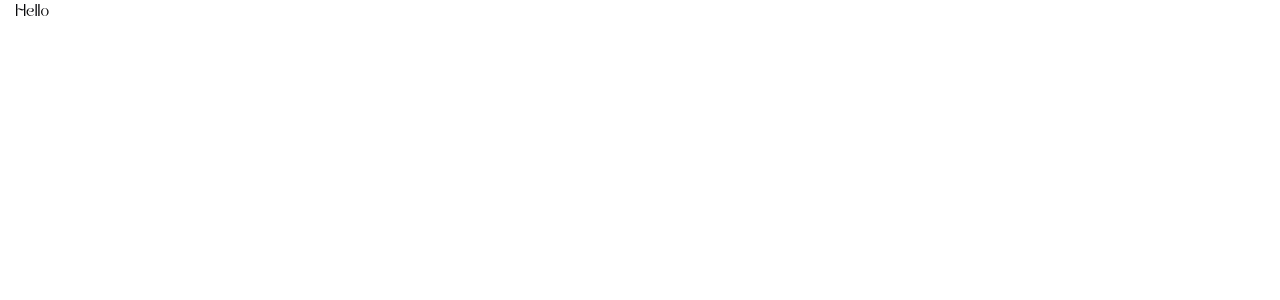
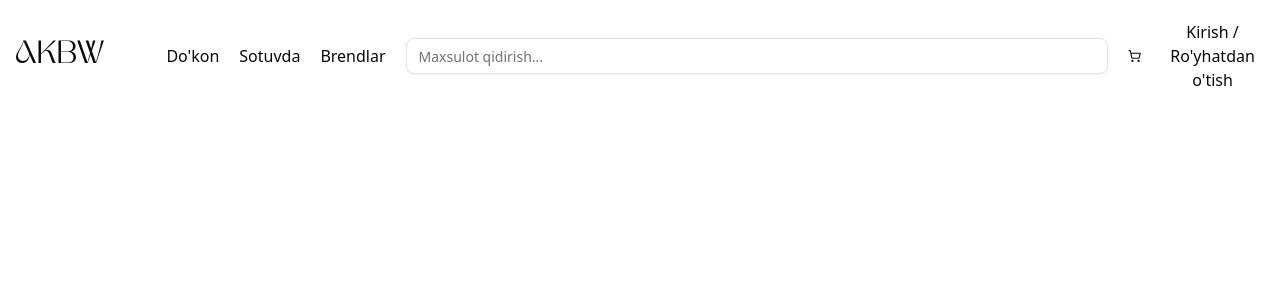
Before and after one commit to the-ict/akbw, a Next.js app in the folder client/: page /uz in a window 1280 px wide. Shown: the top 300 px of the page. Built offline with nearby package versions, Linux system fonts and the light colour scheme.

Commit message:
feat: update navbar component with dynamic items and integrate Kenao font

```diff
--- a/client/src/app/globals.css
+++ b/client/src/app/globals.css
@@ -126,7 +126,7 @@
     @apply container px-4 mx-auto;
   }
 
-  body {
+  .kenao-font {
     font-family: var(--font-kenao);
   }
 }
--- /dev/null
+++ b/client/src/widgets/navbar/lib/data.ts
@@ -0,0 +1,18 @@
+import { INavbarItem } from "./model";
+
+const NavbarItems: INavbarItem[] = [
+    {
+        label: "Do'kon",
+        href: "/store",
+    },
+    {
+        label: "Sotuvda",
+        href: "/on-sale",
+    },
+    {
+        label: "Brendlar",
+        href: "/brands",
+    }
+];
+
+export {NavbarItems};
--- /dev/null
+++ b/client/src/widgets/navbar/lib/model.ts
@@ -0,0 +1,4 @@
+export interface INavbarItem {
+    href: string;
+    label: string;
+}
--- a/client/src/widgets/navbar/ui/index.tsx
+++ b/client/src/widgets/navbar/ui/index.tsx
@@ -1,6 +1,24 @@
+import { Input } from "@/shared/ui/input";
+import { ShoppingCart } from "lucide-react";
+import { NavbarItems } from "../lib/data";
+
 const Navbar = () => {
   return (
-    <div></div>
+    <div className="custom-container py-5 flex items-center gap-5">
+      <h1 className="kenao-font text-3xl">AKBW</h1>
+      <ul className="flex items-center gap-5 ml-10">
+        {
+          NavbarItems.map((item, _) => {
+            return (
+              <li key={_} className="cursor-pointer">{item.label}</li>
+            )
+          })
+        }
+      </ul>
+      <Input placeholder="Maxsulot qidirish..." />
+      <ShoppingCart />
+      <button>Kirish / Ro'yhatdan o'tish</button>
+    </div>
   );
 };
 
--- a/client/src/widgets/welcome/index.tsx
+++ b/client/src/widgets/welcome/index.tsx
@@ -3,9 +3,7 @@
 import React from 'react';
 const Welcome = () => {
   return (
-    <div className="custom-container">
-      <h1>Hello</h1>
-    </div>
+    <div></div>
   );
 };
 
```
Also changed, not shown: 1 other file (tests, documents, lock files or other folders).
